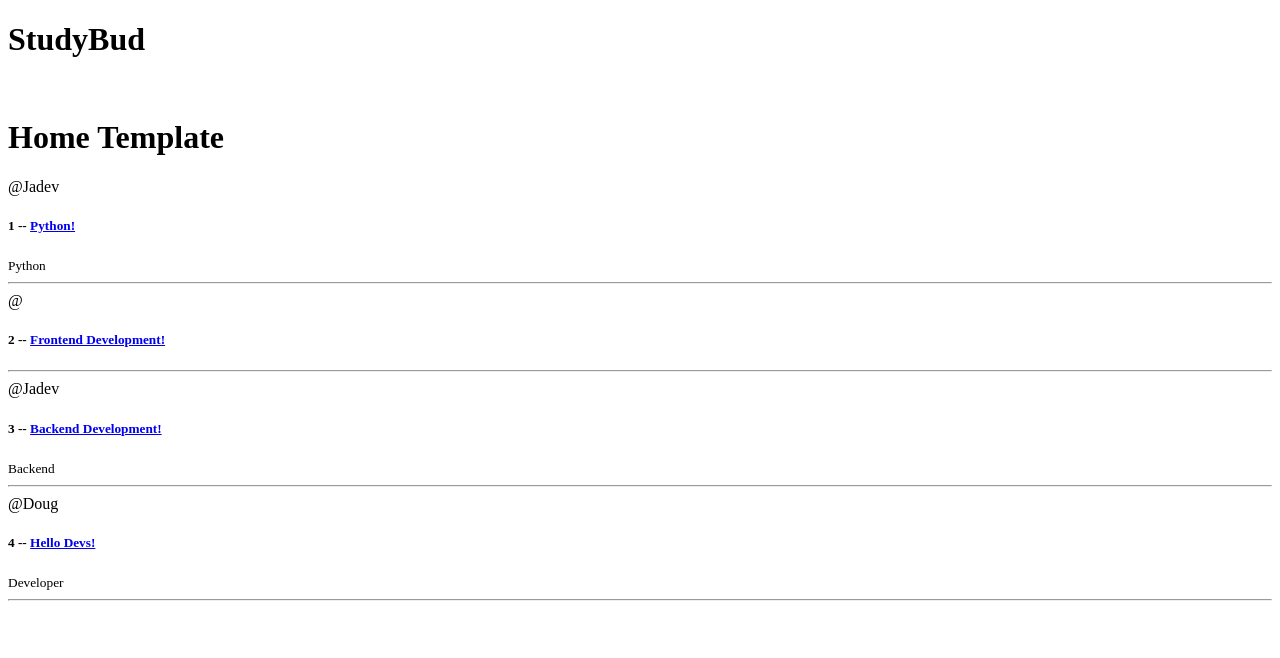
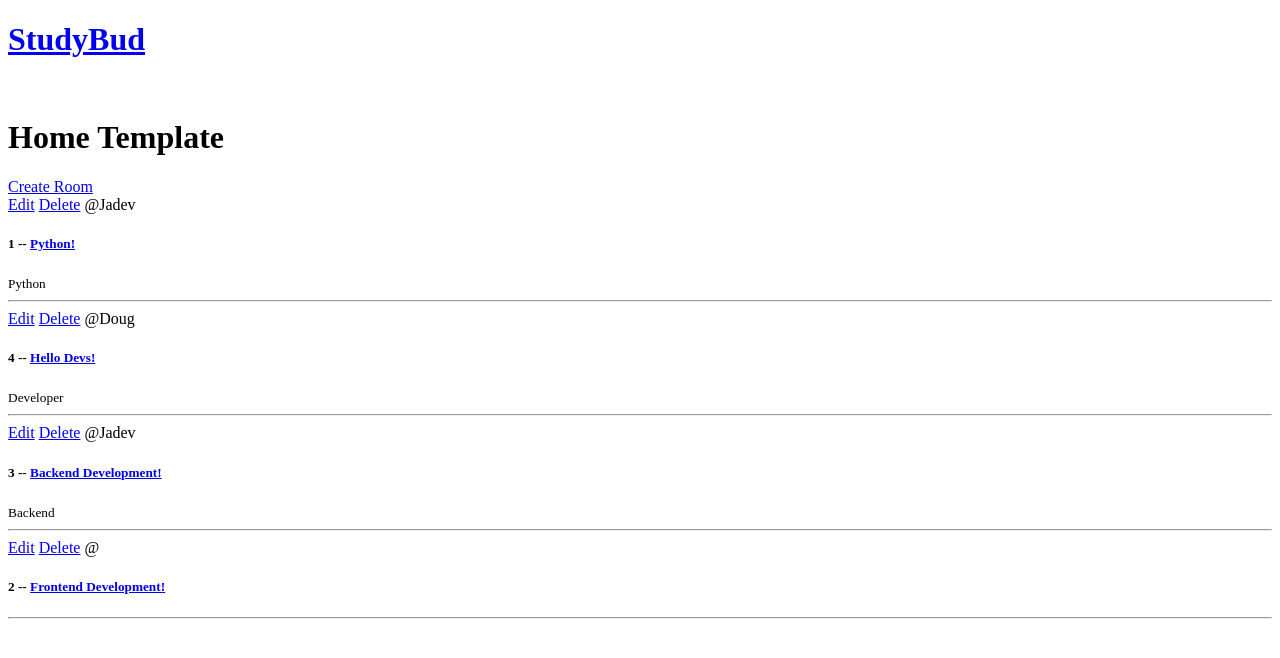
Before and after one commit to jamores07/StudyBud, a Django app: page / in a window 1280 px wide. Shown: the top 658 px of the page. Run offline with Django 3.2, Linux system fonts and the light colour scheme; data comes from the database, SQL or seed files in the repository; both versions use the stored data as it was after the commit.

Commit message:
Finished up ROOM CRUD functionality

```diff
--- a/base/models.py
+++ b/base/models.py
@@ -20,6 +20,9 @@
     updated = models.DateTimeField(auto_now=True)
     created = models.DateTimeField(auto_now_add=True)
 
+    class Meta:
+        ordering = ['-updated', '-created']
+
     def __str__(self):
         return self.name
 
--- a/base/templates/base/home.html
+++ b/base/templates/base/home.html
@@ -7,10 +7,14 @@
 
 <div>
 
+    <a href="{% url 'create-room' %}">Create Room</a>
+
     <div>
 
         {% for room in rooms %}
         <div>
+            <a href="{% url 'update-room' room.id %}">Edit</a>
+            <a href="{% url 'delete-room' room.id %}">Delete</a>
             <span>@{{room.host.username}}</span>
             <h5>{{room.id}} -- <a href="{% url 'room' room.id %}">{{room.name}}</a></h5>
             <small>{{room.topic.name}}</small>
--- a/base/urls.py
+++ b/base/urls.py
@@ -4,4 +4,8 @@
 urlpatterns = [
     path('', views.home, name="home"),
     path('room/<str:pk>', views.room, name="room"),
+
+    path('create-room/', views.createRoom, name="create-room"),
+    path('update-room/<str:pk>/', views.updateRoom, name="update-room"),
+    path('delete-room/<str:pk>/', views.deleteRoom, name="delete-room")
 ]
--- a/base/views.py
+++ b/base/views.py
@@ -1,6 +1,7 @@
-from django.shortcuts import render
+from django.shortcuts import render, redirect
 from django.http import HttpResponse
 from .models import Room
+from .forms import RoomForm
 
 # Create your views here.
 
@@ -22,3 +23,41 @@
     room = Room.objects.get(id=pk)
     context = {'room': room}
     return render(request, 'base/room.html', context)
+
+
+def createRoom(request):
+    form = RoomForm()
+
+    if request.method == 'POST':
+        form = RoomForm(request.POST)
+        if form.is_valid():
+            form.save()
+            return redirect('home')
+
+    context = {'form': form}
+    return render(request, 'base/room_form.html', context)
+
+
+def updateRoom(request, pk):
+    room = Room.objects.get(id=pk)
+    form = RoomForm(instance=room)
+
+    if request.method == 'POST':
+        form = RoomForm(request.POST, instance=room)
+        if form.is_valid():
+            form.save()
+            return redirect('home')
+
+    context = {'form': form}
+    return render(request, 'base/room_form.html', context)
+
+
+def deleteRoom(request, pk):
+    room = Room.objects.get(id=pk)
+
+    if request.method == 'POST':
+        room.delete()
+        return redirect('home')
+
+    context = {'obj': room}
+    return render(request, 'base/delete.html', context)
--- a/templates/navbar.html
+++ b/templates/navbar.html
@@ -1,2 +1,4 @@
-<h1>StudyBud</h1>
+<a href="{%  url 'home'  %}">
+    <h1>StudyBud</h1>
+</a>
 <br />
```
Also changed, not shown: base/forms.py (added, +8 -0 lines), base/templates/base/delete.html (added, +14 -0 lines), base/templates/base/room_form.html (+7 -0 lines), db.sqlite3.
